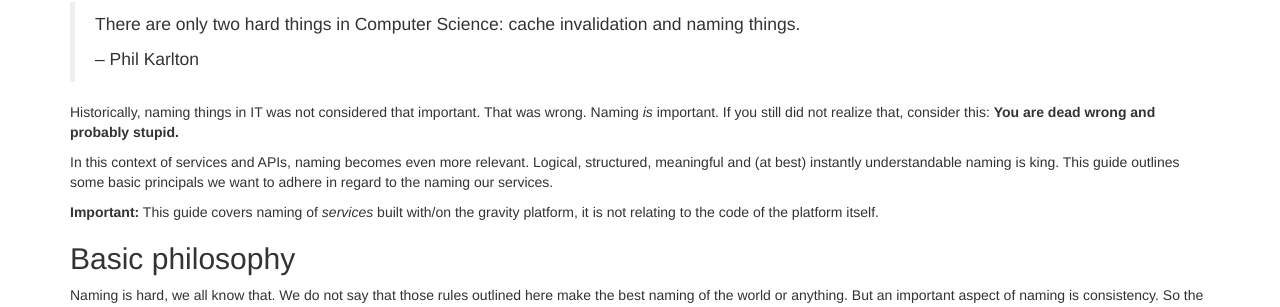
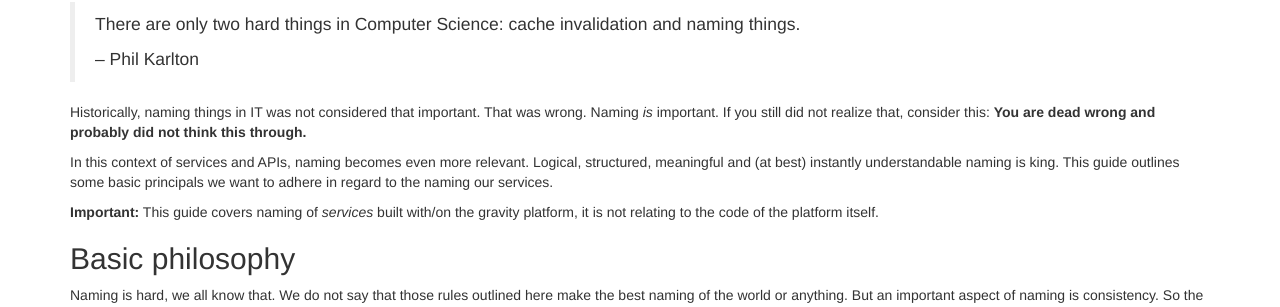
Before and after one commit to gravity-platform/doc, a Jekyll site: the page built from naming.md, in a window 1280 px wide and 900 px high. Shown: the part 190-497 px from the top of the window. Built offline with Jekyll 4.4.1, drawn with Linux system fonts in a browser that asks for light colours; nearby versions of some CDN libraries; Markdown is read by kramdown in place of the engine named in the settings.

Commit message:
use friendly wording
There is absolutely no need to call our users and/or prospective customers stupid!

```diff
--- a/naming.md
+++ b/naming.md
@@ -10,7 +10,7 @@ layout: default
 > -- Phil Karlton
 
 Historically, naming things in IT was not considered that important. That was wrong. Naming *is* important.
-If you still did not realize that, consider this: **You are dead wrong and probably stupid.**
+If you still did not realize that, consider this: **You are dead wrong and probably did not think this through.**
 
 In this context of services and APIs, naming becomes even more relevant. Logical, structured,
 meaningful and (at best) instantly understandable naming is king. This guide outlines some basic principals
```
